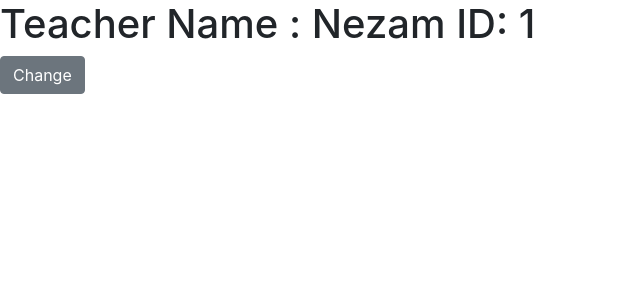
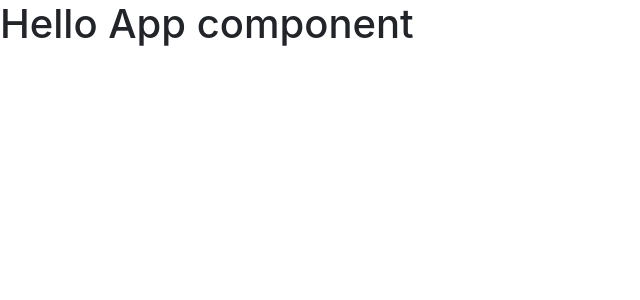
Before and after one commit to nezam0003/React-JS, a React (Create React App) app in the folder geekyshow/my-app/: page / in a window 1280 px wide. Shown: the top 300 px of the page, without its empty margins (0-640 px from the left). Built offline with nearby package versions, Linux system fonts and the light colour scheme.

Commit message:
life cycle method - Unmounting phase

```diff
--- a/geekyshow/my-app/public/index.html
+++ b/geekyshow/my-app/public/index.html
@@ -16,6 +16,7 @@
 <body>
     <noscript>You need to enable JavaScript to run this app.</noscript>
     <div id="root"></div>
+    <div id="unmount"></div>
     <!-- <img src="%PUBLIC_URL%/images/portfolio-1.jpg" alt="photo" width="300px"> -->
 </body>
 
--- /dev/null
+++ b/geekyshow/my-app/src/Life-Cycle-Method/Unmounting/App.jsx
@@ -0,0 +1,16 @@
+import React, { Component } from "react";
+
+export default class App extends Component {
+  componentDidMount() {
+    console.log("App component did mount");
+  }
+
+  render() {
+    console.log("app rendered");
+    return (
+      <div>
+        <h1>Hello App component</h1>
+      </div>
+    );
+  }
+}
--- /dev/null
+++ b/geekyshow/my-app/src/Life-Cycle-Method/Unmounting/Student.jsx
@@ -0,0 +1,18 @@
+import React, { Component } from "react";
+
+export default class Student extends Component {
+  componentDidMount() {
+    console.log("Student component Did Mount");
+  }
+  componentWillUnmount() {
+    console.log("Student component will unmount");
+  }
+  render() {
+    console.log("student rendered");
+    return (
+      <div>
+        <h1>Hello Student Component</h1>
+      </div>
+    );
+  }
+}
```
Also changed, not shown: geekyshow/my-app/src/index.js (+9 -2 lines).
